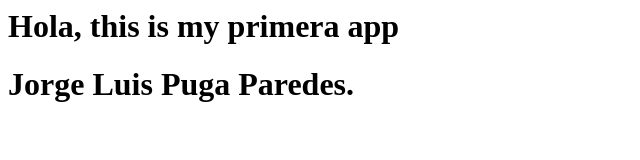
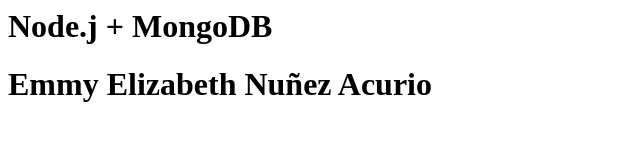
Before and after one commit to EmmyElis95/p56-Seminario-Profesional-, a website: page public/index.html in a window 1280 px wide. Shown: the whole page, without its empty margins (0-640 px from the left). Drawn offline with Linux system fonts and the light colour scheme.

Commit message:
Cambio de Nombre

```diff
--- a/public/index.html
+++ b/public/index.html
@@ -1,8 +1,8 @@
 <html>
     <head>
-    <title>seminario profesional</title>
+    <title>Node.js + MongoDB</title>
 </head>
-<body><h1>Hola, this is my primera app</h1>
-        <h1>Jorge Luis Puga Paredes.</h1>
+<body><h1>Node.j + MongoDB</h1>
+        <h1>Emmy Elizabeth Nuñez Acurio</h1>
 </body>
 </html>
```
